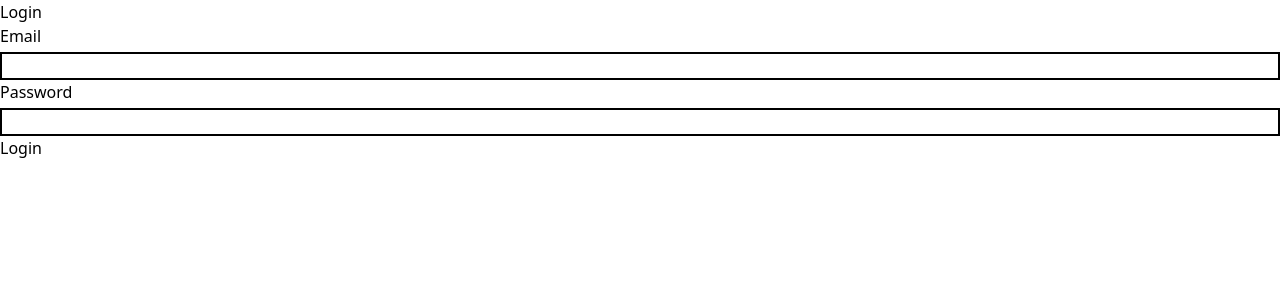
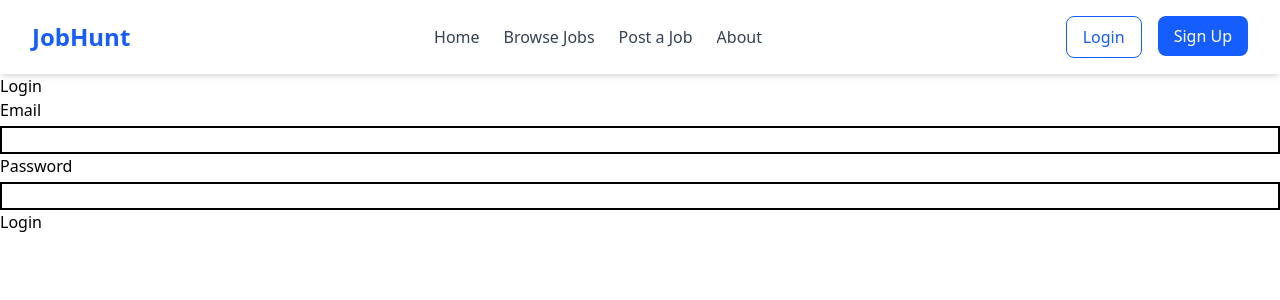
Before and after one commit to Sid2303/job-portal, a Next.js app: page /login in a window 1280 px wide. Shown: the top 300 px of the page. Built offline with nearby package versions, Linux system fonts and the light colour scheme.

Commit message:
Navbar made

```diff
--- a/package.json
+++ b/package.json
@@ -10,6 +10,7 @@
   },
   "dependencies": {
     "express": "^5.1.0",
+    "lucide-react": "^0.501.0",
     "next": "15.3.0",
     "react": "^19.0.0",
     "react-dom": "^19.0.0"
--- a/src/app/layout.js
+++ b/src/app/layout.js
@@ -1,5 +1,6 @@
 import { Geist, Geist_Mono } from "next/font/google";
 import "./globals.css";
+import Navbar from "@/components/Navbar";
 
 const geistSans = Geist({
   variable: "--font-geist-sans",
@@ -22,6 +23,7 @@ export default function RootLayout({ children }) {
       <body
         className={`${geistSans.variable} ${geistMono.variable} antialiased`}
       >
+        <Navbar/>
         {children}
       </body>
     </html>
--- /dev/null
+++ b/src/components/Navbar.jsx
@@ -0,0 +1,63 @@
+"use client"
+
+import Link from "next/link";
+import { useState } from "react";
+import { Menu, X } from "lucide-react";
+
+export default function Navbar() {
+    const [isOpen, setIsOpen] = useState(false);
+
+    return (
+        <nav className="bg-white shadow-md">
+            <div className="max-w-7xl mx-auto px-4 sm:px-6 lg:px-8 py-4 flex items-center justify-between">
+                {/* Logo */}
+                <div className="text-2xl font-bold text-blue-600">
+                    <Link href="/">JobHunt</Link>
+                </div>
+
+                {/* Desktop Nav */}
+                <div className="hidden md:flex space-x-6 text-gray-700 font-medium">
+                    <Link href="/" className="hover:text-blue-600">Home</Link>
+                    <Link href="/browse" className="hover:text-blue-600">Browse Jobs</Link>
+                    <Link href="/post" className="hover:text-blue-600">Post a Job</Link>
+                    <Link href="/about" className="hover:text-blue-600">About</Link>
+                </div>
+
+                {/* Auth Buttons */}
+                <div className="hidden md:flex space-x-4">
+                    <Link href="/login">
+                        <button className="px-4 py-2 border border-blue-600 text-blue-600 rounded-lg hover:bg-blue-50 transition">Login</button>
+                    </Link>
+                    <Link href="/register">
+                        <button className="px-4 py-2 bg-blue-600 text-white rounded-lg hover:bg-blue-700 transition">Sign Up</button>
+                    </Link>
+                </div>
+
+                {/* Mobile Hamburger */}
+                <div className="md:hidden">
+                    <button onClick={() => setIsOpen(!isOpen)} className="text-gray-700 focus:outline-none">
+                        {isOpen ? <X size={26} /> : <Menu size={26} />}
+                    </button>
+                </div>
+            </div>
+
+            {/* Mobile Dropdown Menu */}
+            {isOpen && (
+                <div className="md:hidden px-4 pb-4 space-y-2 text-gray-700">
+                    <Link href="/" className="block hover:text-blue-600">Home</Link>
+                    <Link href="/browse" className="block hover:text-blue-600">Browse Jobs</Link>
+                    <Link href="/post" className="block hover:text-blue-600">Post a Job</Link>
+                    <Link href="/about" className="block hover:text-blue-600">About</Link>
+                    <div className="pt-2 space-y-4 border-t border-gray-200">
+                        <Link href="/login">
+                            <button className="w-full text-left px-4 py-2 border  mb-2 border-blue-600 text-blue-600 rounded-lg hover:bg-blue-50 transition">Login</button>
+                        </Link>
+                        <Link href="/register">
+                            <button className="w-full text-left px-4 py-2 bg-blue-600 text-white rounded-lg hover:bg-blue-700 transition">Sign Up</button>
+                        </Link>
+                    </div>
+                </div>
+            )}
+        </nav>
+    );
+}
```
Also changed, not shown: 1 other file (tests, documents, lock files or other folders).
